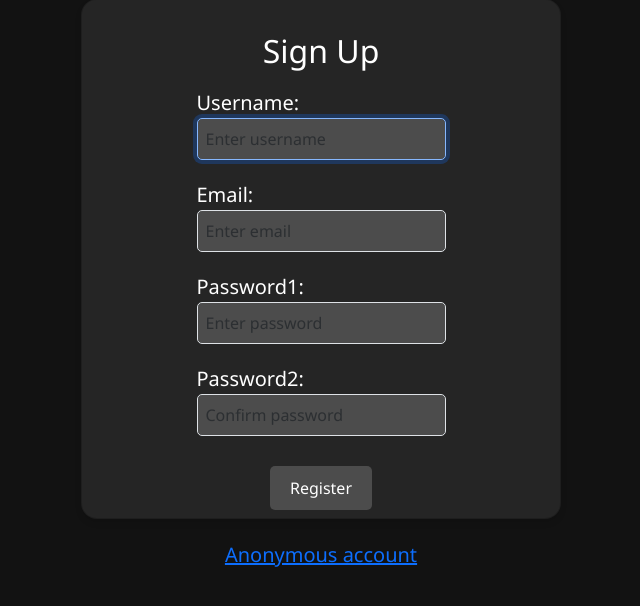
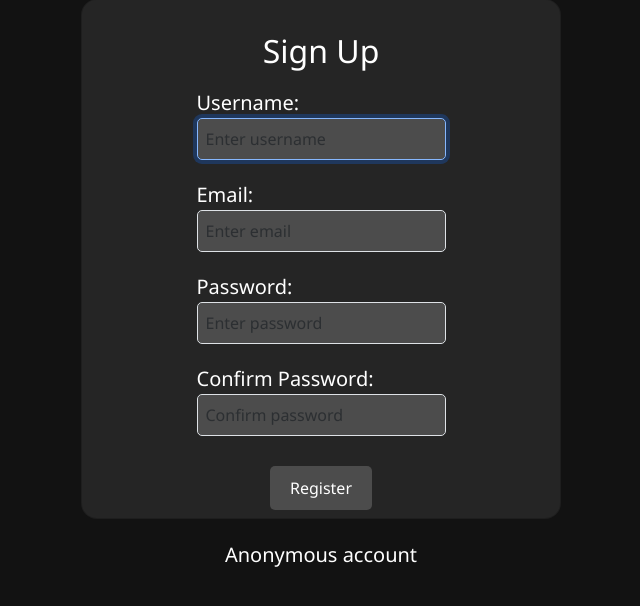
Before and after one commit to Siigull/Phordle, a Django app: page /user/register/ in a window 1280 px wide. Shown: the part 153-759 px from the top of the page, without its empty margins (319-959 px from the left). Run offline with Django 4.2, Linux system fonts and the light colour scheme; some libraries are stand-ins or nearby versions.

Commit message:
Improved register page

```diff
--- a/Phordle/templates/base.html
+++ b/Phordle/templates/base.html
@@ -12,6 +12,11 @@
             --secondary-color: #4c4c4c;
             --font-size: 20px;
             --font-family: 'Segoe UI', Tahoma, Geneva, Verdana, sans-serif;
+        }
+
+        body {
+            background-color: var(--bg-color);
+
         }
 
         .custom-navbar {
--- a/Phordle/user/forms.py
+++ b/Phordle/user/forms.py
@@ -4,10 +4,10 @@ from django.contrib.auth.forms import UserCreationForm
 from django.contrib.auth import get_user_model
 
 class RegisterForm(UserCreationForm):
-    username = forms.CharField(widget=forms.TextInput(attrs={'class':'form-control', 'placeholder':'Enter username'}))
-    email = forms.EmailField(widget=forms.EmailInput(attrs={'class':'form-control', 'placeholder':'Enter email'}))
-    password1 = forms.CharField(widget=forms.PasswordInput(attrs={'class':'form-control', 'placeholder':'Enter password'}))
-    password2 = forms.CharField(widget=forms.PasswordInput(attrs={'class':'form-control', 'placeholder':'Confirm password'}))
+    username = forms.CharField(label="Username:", widget=forms.TextInput(attrs={'class':'form-control', 'placeholder':'Enter username'}))
+    email = forms.EmailField(label="Email:", widget=forms.EmailInput(attrs={'class':'form-control', 'placeholder':'Enter email'}))
+    password1 = forms.CharField(label="Password:", widget=forms.PasswordInput(attrs={'class':'form-control', 'placeholder':'Enter password'}))
+    password2 = forms.CharField(label="Confirm Password:", widget=forms.PasswordInput(attrs={'class':'form-control', 'placeholder':'Confirm password'}))
     class Meta:
         model = User
-        fields = ['username', 'email', 'password1', 'password2']
+        fields = ('username', 'email', 'password1', 'password2')
--- a/Phordle/user/templates/user/login.html
+++ b/Phordle/user/templates/user/login.html
@@ -21,7 +21,6 @@
 			height: 65vh; /* Set the card's height to 50% of the viewport height */
 			padding: 2rem;
 			text-align: center;
-			box-shadow: 0px 0.25rem 0.375rem rgba(0, 0, 0, 0.1);
 		}
 
 		.wrapper {
@@ -48,6 +47,10 @@
 		p {
 			margin: 10px;
 			text-align: left;
+		}
+
+		h2 {
+			color: white;
 		}
 
 		input[type="text"],
--- a/Phordle/user/templates/user/register.html
+++ b/Phordle/user/templates/user/register.html
@@ -39,8 +39,17 @@
 			height: 65vh; /* Set the card's height to 50% of the viewport height */
 			padding: 2rem;
 			text-align: center;
-			box-shadow: 0px 0.25rem 0.375rem rgba(0, 0, 0, 0.1);
 		}
+
+		.anonymous {
+			color: white;
+			text-decoration: none;
+		}
+
+		.anonymous:hover {
+			text-decoration: underline;
+		}
+
 		.btn {
 			margin-top: 1.25rem; /* 20px */
 			background-color: var(--secondary-color);
@@ -80,7 +89,7 @@
 				{{ form.as_p }}
 				<input class="btn" type="submit" value="Register">
 				<br>
-				<a href="{%url 'anon_sign_up' %}">Anonymous account</a>
+				<a class="anonymous" href="{%url 'anon_sign_up' %}">Anonymous account</a>
 			</form>
 		</div>
 	</div>
```
Also changed, not shown: Phordle/db.sqlite3.
